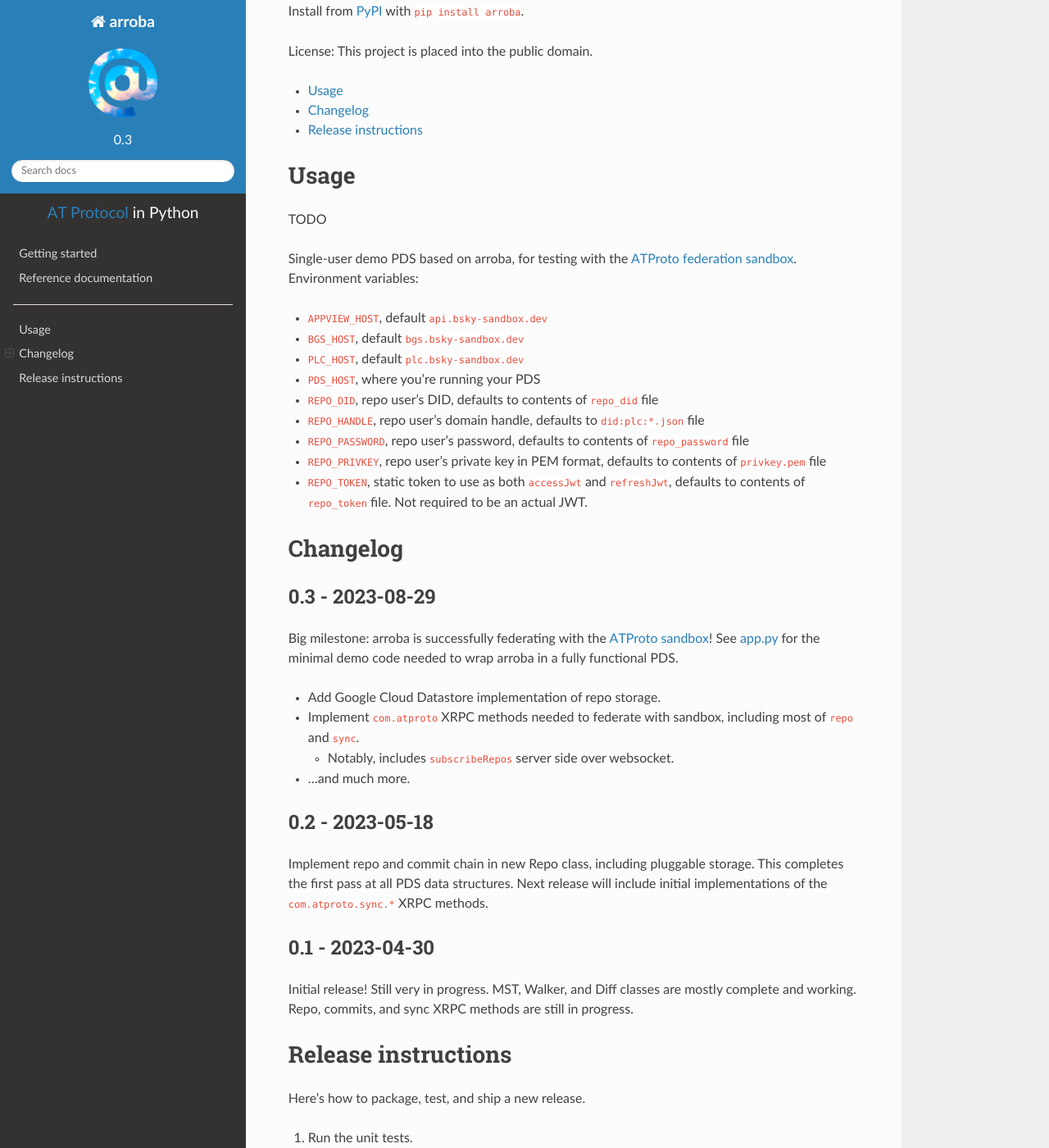
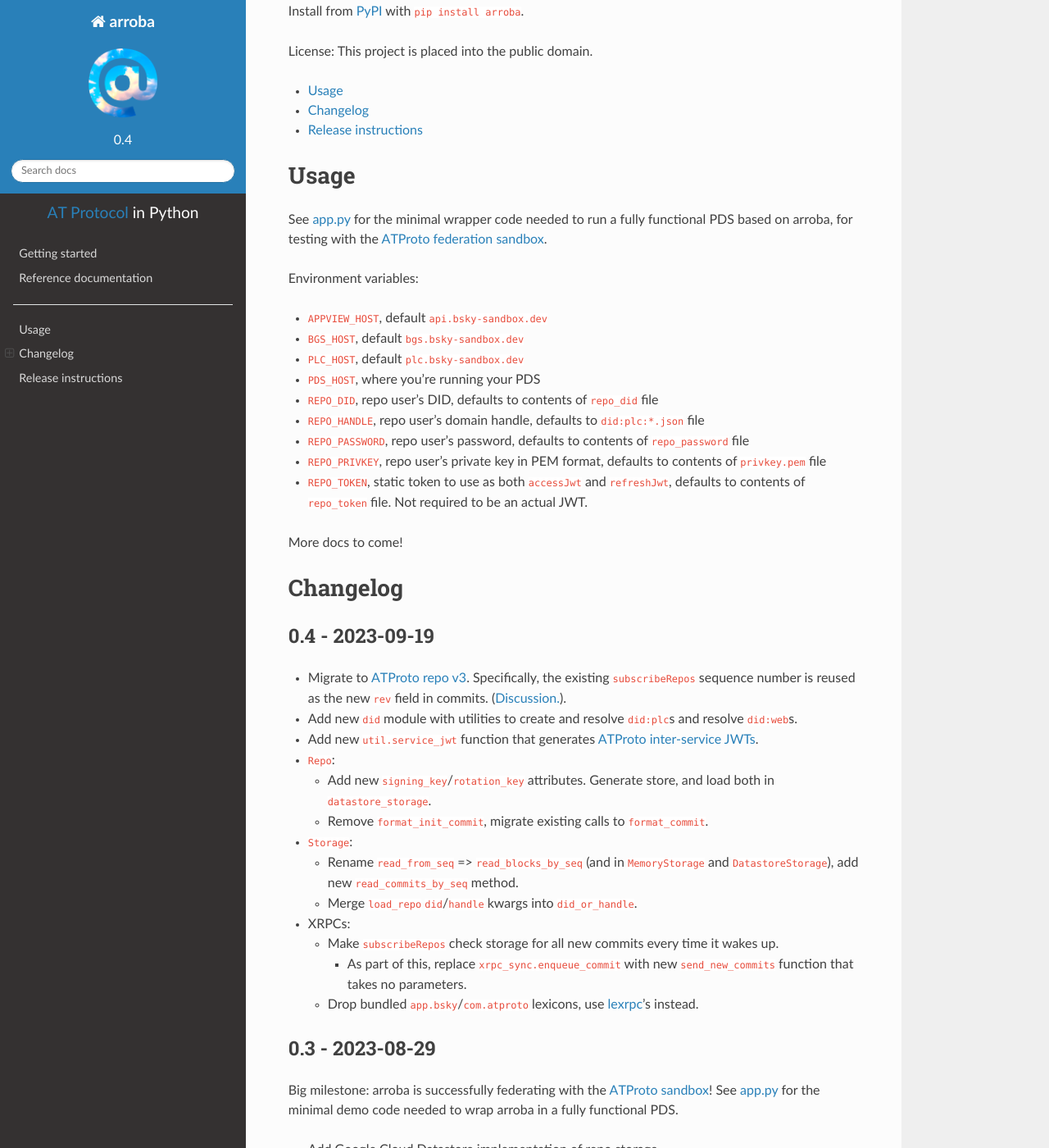
Before and after one commit to snarfed/arroba, a Sphinx documentation site: the page built from docs/index.rst, in a window 1280 px wide and 1400 px high, scrolled down 254 px. Shown: the whole window at 82% size. Built offline with Sphinx 7.4.7 and the Read the Docs theme 2.0.0, drawn with Linux system fonts in a browser that asks for light colours.

```diff
--- a/docs/conf.py
+++ b/docs/conf.py
@@ -88,9 +88,9 @@ author = 'Ryan Barrett'
 # built documents.
 #
 # The short X.Y version.
-version = '0.3'
+version = '0.4'
 # The full version, including alpha/beta/rc tags.
-release = '0.3'
+release = '0.4'
 
 # The language for content autogenerated by Sphinx. Refer to documentation
 # for a list of supported languages.
--- a/docs/index.rst
+++ b/docs/index.rst
@@ -22,11 +22,11 @@ License: This project is placed into the public domain.
 Usage
 -----
 
-TODO
+See `app.py <https://github.com/snarfed/arroba/blob/main/app.py>`__
+for the minimal wrapper code needed to run a fully functional PDS based
+on arroba, for testing with the `ATProto federation
+sandbox <https://atproto.com/blog/federation-developer-sandbox>`__.
 
-Single-user demo PDS based on arroba, for testing with the `ATProto
-federation
-sandbox <https://atproto.com/blog/federation-developer-sandbox>`__.
 Environment variables:
 
 -  ``APPVIEW_HOST``, default ``api.bsky-sandbox.dev``
@@ -45,8 +45,51 @@ Environment variables:
    ``refreshJwt``, defaults to contents of ``repo_token`` file. Not
    required to be an actual JWT.
 
+More docs to come!
+
 Changelog
 ---------
+
+0.4 - 2023-09-19
+~~~~~~~~~~~~~~~~
+
+-  Migrate to `ATProto repo
+   v3 <https://atproto.com/blog/repo-sync-update>`__. Specifically, the
+   existing ``subscribeRepos`` sequence number is reused as the new
+   ``rev`` field in commits.
+   (`Discussion. <https://github.com/bluesky-social/atproto/discussions/1607>`__).
+-  Add new ``did`` module with utilities to create and resolve
+   ``did:plc``\ s and resolve ``did:web``\ s.
+-  Add new ``util.service_jwt`` function that generates `ATProto
+   inter-service
+   JWTs <https://atproto.com/specs/xrpc#inter-service-authentication-temporary-specification>`__.
+-  ``Repo``:
+
+   -  Add new ``signing_key``/``rotation_key`` attributes. Generate
+      store, and load both in ``datastore_storage``.
+   -  Remove ``format_init_commit``, migrate existing calls to
+      ``format_commit``.
+
+-  ``Storage``:
+
+   -  Rename ``read_from_seq`` => ``read_blocks_by_seq`` (and in
+      ``MemoryStorage`` and ``DatastoreStorage``), add new
+      ``read_commits_by_seq`` method.
+   -  Merge ``load_repo`` ``did``/``handle`` kwargs into
+      ``did_or_handle``.
+
+-  XRPCs:
+
+   -  Make ``subscribeRepos`` check storage for all new commits every
+      time it wakes up.
+
+      -  As part of this, replace ``xrpc_sync.enqueue_commit`` with new
+         ``send_new_commits`` function that takes no parameters.
+
+   -  Drop bundled ``app.bsky``/``com.atproto`` lexicons, use
+      `lexrpc <https://lexrpc.readthedocs.io/>`__\ ’s instead.
+
+.. _section-1:
 
 0.3 - 2023-08-29
 ~~~~~~~~~~~~~~~~
```
Also changed, not shown: other parts of docs/index.rst (+2 -2 lines), README.md (+9 -5 lines), pyproject.toml (+4 -4 lines), 1 other file.
